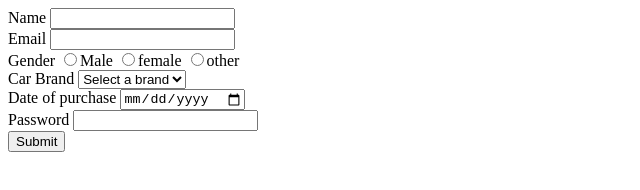
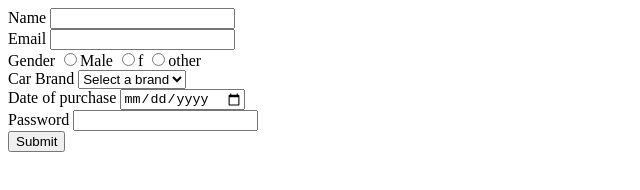
Before and after one commit to acciojob/car-insurance-form-devesh297, a website: page main.html in a window 1280 px wide. Shown: the full height of the page, 0-640 px from the left. Drawn offline with Linux system fonts and the light colour scheme.

Commit message:
created a submission

```diff
--- a/main.html
+++ b/main.html
@@ -16,8 +16,8 @@
 	<br>
 	<label for="Gender">Gender</label>
 
-	<input type="radio"  id="male" name="Gender" value="male" required><label for="MAle">Male</label>
-	<input type="radio"  id="female" name="Gender" value="feamle"  required><label for="female">female</label>
+	<input type="radio"  id="male" name="Gender" value="male" required><label for="Male">Male</label>
+	<input type="radio"  id="female" name="Gender" value="feamle"  required><label for="female">f</label>
 	<input type="radio"  id="other" name="Gender" value="other" required><label for="other">other</label>
 	<br>
      <label for="cars">Car Brand </label>
```
